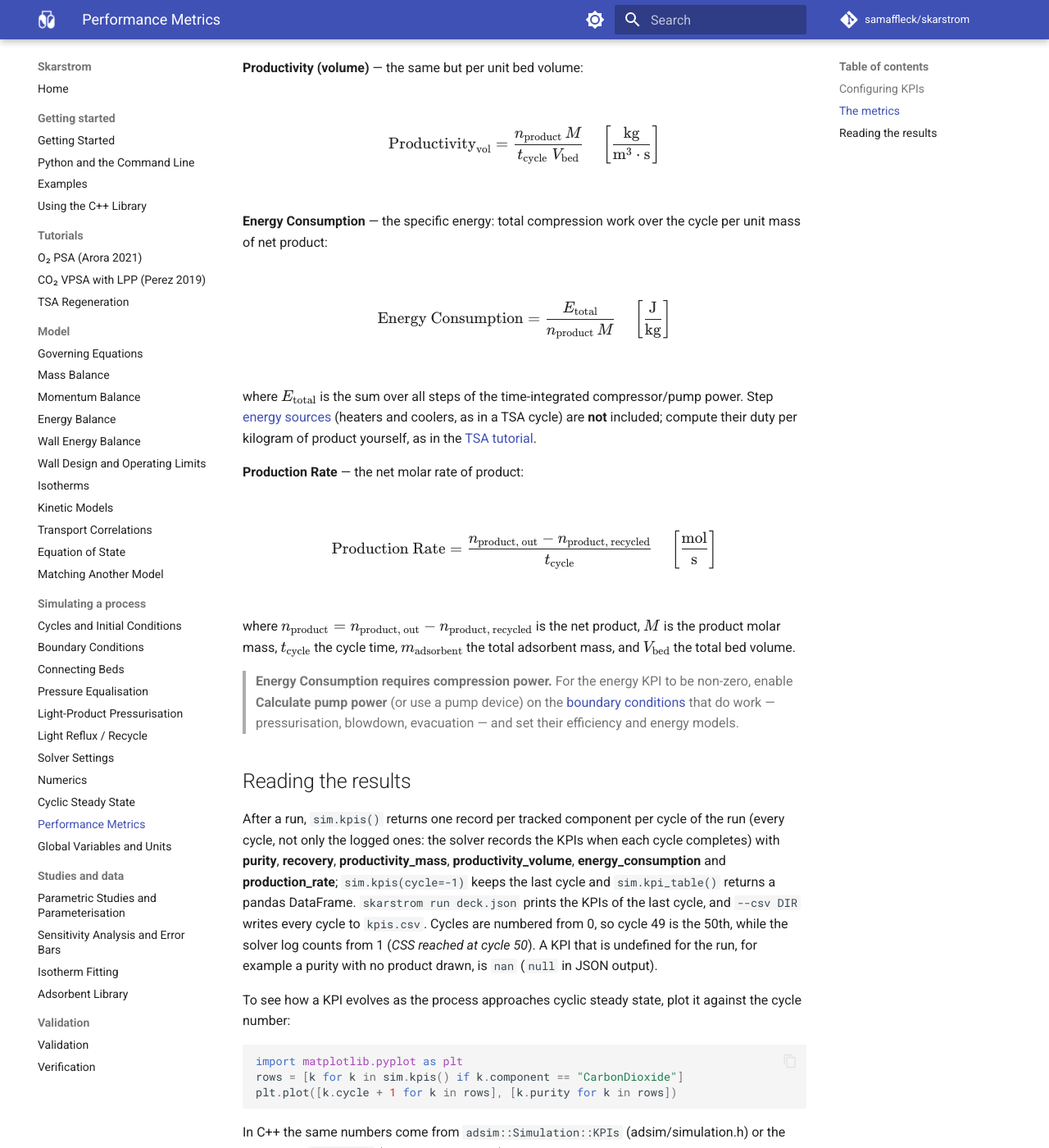
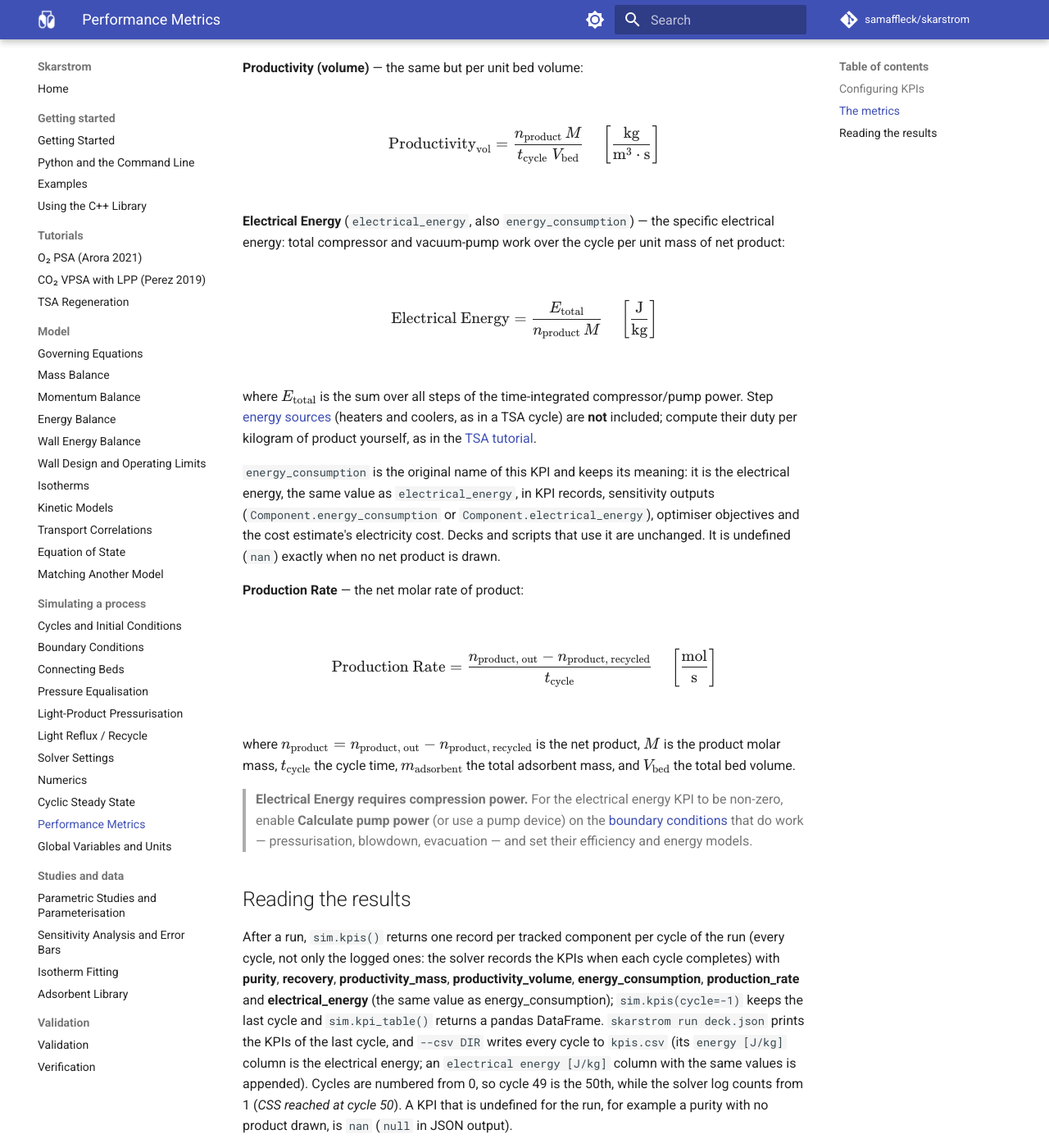
Before and after one commit to samaffleck/skarstrom, an MkDocs documentation site: the page built from docs/performance-metrics.md, in a window 1280 px wide and 1400 px high, scrolled down 1766 px. Shown: the whole window at 82% size. Built offline with MkDocs 1.6.1 and Material for MkDocs 9.7.7, drawn with Linux system fonts in a browser that asks for light colours; comment, search, counter and statistics services are not loaded; some of the changed text lies outside the part shown.

Commit message:
Report the specific energy KPI as electrical_energy
Expose the compressor and vacuum-pump energy per kg of product under its
explicit name, electrical_energy, alongside energy_consumption, which keeps
its name, value and meaning and is documented as the electrical figure.

Co-Authored-By: Claude Opus 5.5 <noreply@anthropic.com>
Claude-Session: https://claude.ai/code/session_01LRbL7W4yoafUofssNPtywr
Signed-off-by: Claude <noreply@anthropic.com>

```diff
--- a/docs/performance-metrics.md
+++ b/docs/performance-metrics.md
@@ -1,6 +1,6 @@
 # Performance Metrics
 
-Skarstrom computes the standard PSA/TSA key performance indicators (KPIs) — purity, recovery, productivity, specific energy, and production rate — for a chosen product component over a chosen cycle. These are what you use to compare designs and to drive the [parametric study](parameterisation.md) and the [optimiser](parameterisation.md).
+Skarstrom computes the standard PSA/TSA key performance indicators (KPIs) — purity, recovery, productivity, specific electrical energy, and production rate — for a chosen product component over a chosen cycle. These are what you use to compare designs and to drive the [parametric study](parameterisation.md) and the [optimiser](parameterisation.md).
 
 > KPIs are only meaningful at [cyclic steady state](cyclic-steady-state.md). Evaluate them on a converged cycle.
 
@@ -49,13 +49,15 @@ $$
 \text{Productivity}_{\text{vol}} = \frac{n_{\text{product}}\thinspace M}{t_{\text{cycle}}\thickspace V_{\text{bed}}} \quad \left[\frac{\text{kg}}{\text{m}^3\cdot\text{s}}\right]
 $$
 
-**Energy Consumption** — the specific energy: total compression work over the cycle per unit mass of net product:
+**Electrical Energy** (`electrical_energy`, also `energy_consumption`) — the specific electrical energy: total compressor and vacuum-pump work over the cycle per unit mass of net product:
 
 $$
-\text{Energy Consumption} = \frac{E_{\text{total}}}{n_{\text{product}}\thinspace M} \quad \left[\frac{\text{J}}{\text{kg}}\right]
+\text{Electrical Energy} = \frac{E_{\text{total}}}{n_{\text{product}}\thinspace M} \quad \left[\frac{\text{J}}{\text{kg}}\right]
 $$
 
 where $E_{\text{total}}$ is the sum over all steps of the time-integrated compressor/pump power. Step [energy sources](energy-balance.md#energy-source-heating-cooling) (heaters and coolers, as in a TSA cycle) are **not** included; compute their duty per kilogram of product yourself, as in the [TSA tutorial](tsa-regeneration.md).
+
+`energy_consumption` is the original name of this KPI and keeps its meaning: it is the electrical energy, the same value as `electrical_energy`, in KPI records, sensitivity outputs (`Component.energy_consumption` or `Component.electrical_energy`), optimiser objectives and the cost estimate's electricity cost. Decks and scripts that use it are unchanged. It is undefined (`nan`) exactly when no net product is drawn.
 
 **Production Rate** — the net molar rate of product:
 
@@ -65,11 +67,11 @@ $$
 
 where $n_{\text{product}} = n_{\text{product, out}} - n_{\text{product, recycled}}$ is the net product, $M$ is the product molar mass, $t_{\text{cycle}}$ the cycle time, $m_{\text{adsorbent}}$ the total adsorbent mass, and $V_{\text{bed}}$ the total bed volume.
 
-> **Energy Consumption requires compression power.** For the energy KPI to be non-zero, enable **Calculate pump power** (or use a pump device) on the [boundary conditions](boundary-conditions.md#pumps-compressors-and-vacuum-pumps) that do work — pressurisation, blowdown, evacuation — and set their efficiency and energy models.
+> **Electrical Energy requires compression power.** For the electrical energy KPI to be non-zero, enable **Calculate pump power** (or use a pump device) on the [boundary conditions](boundary-conditions.md#pumps-compressors-and-vacuum-pumps) that do work — pressurisation, blowdown, evacuation — and set their efficiency and energy models.
 
 ## Reading the results
 
-After a run, `sim.kpis()` returns one record per tracked component per cycle of the run (every cycle, not only the logged ones: the solver records the KPIs when each cycle completes) with **purity**, **recovery**, **productivity_mass**, **productivity_volume**, **energy_consumption** and **production_rate**; `sim.kpis(cycle=-1)` keeps the last cycle and `sim.kpi_table()` returns a pandas DataFrame. `skarstrom run deck.json` prints the KPIs of the last cycle, and `--csv DIR` writes every cycle to `kpis.csv`. Cycles are numbered from 0, so cycle 49 is the 50th, while the solver log counts from 1 (*CSS reached at cycle 50*). A KPI that is undefined for the run, for example a purity with no product drawn, is `nan` (`null` in JSON output).
+After a run, `sim.kpis()` returns one record per tracked component per cycle of the run (every cycle, not only the logged ones: the solver records the KPIs when each cycle completes) with **purity**, **recovery**, **productivity_mass**, **productivity_volume**, **energy_consumption**, **production_rate** and **electrical_energy** (the same value as energy_consumption); `sim.kpis(cycle=-1)` keeps the last cycle and `sim.kpi_table()` returns a pandas DataFrame. `skarstrom run deck.json` prints the KPIs of the last cycle, and `--csv DIR` writes every cycle to `kpis.csv` (its `energy [J/kg]` column is the electrical energy; an `electrical energy [J/kg]` column with the same values is appended). Cycles are numbered from 0, so cycle 49 is the 50th, while the solver log counts from 1 (*CSS reached at cycle 50*). A KPI that is undefined for the run, for example a purity with no product drawn, is `nan` (`null` in JSON output).
 
 To see how a KPI evolves as the process approaches cyclic steady state, plot it against the cycle number:
 
```
Also changed, not shown: changelog.d/electrical-energy-kpi.md (added, +18 -0 lines), docs/python.md (+1 -1 lines), 13 other files.
